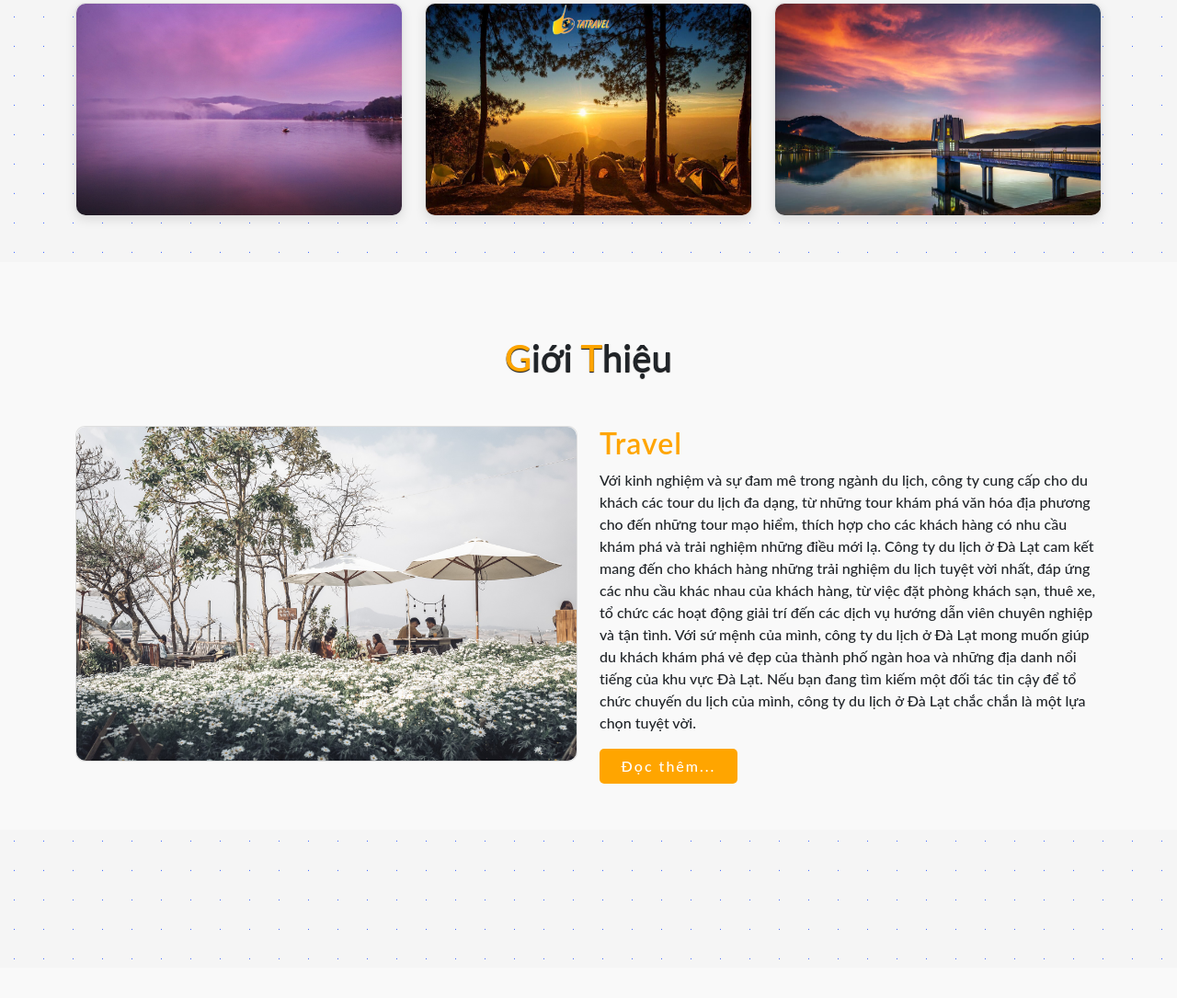
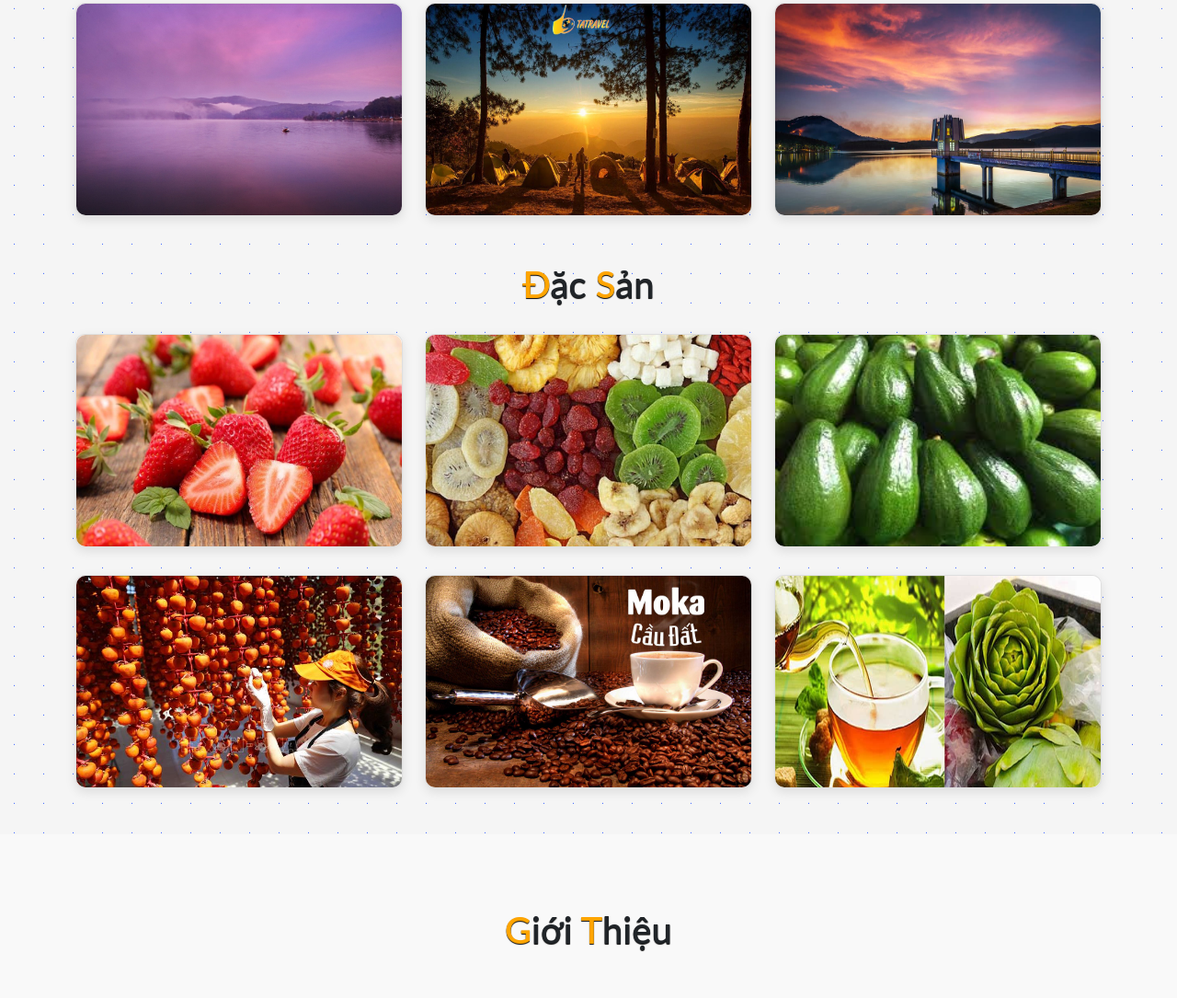
Before and after one commit to DimDimNe/DoAn, a plain HTML site: page index.html in a window 1280 px wide. Shown: the part 2966-4051 px from the top of the page at 92% size. Drawn offline with nearby package versions, Linux system fonts and the light colour scheme.

Commit message:
Add files via upload

```diff
--- a/index.html
+++ b/index.html
@@ -56,11 +56,16 @@
                 <a class="nav-link" href="#gallary">Triển Lãm</a>
               </li>
               <li class="nav-item">
+                <a class="nav-link" href="#dacsan">Đặc Sản</a>
+              </li>
+              <li class="nav-item">
                 <a class="nav-link" href="#about">Giới Thiệu</a>
               </li>
+
               <li class="nav-item">
                 <a class="nav-link" href="#modal-container">Đã Đặt</a>
               </li>
+
 
             </ul>
             <form class="d-flex">
@@ -487,6 +492,68 @@
     <!-- Section Gallary End -->
 
 
+    <!-- Section Gallary Start -->
+    <section class="gallary" id="dacsan">
+      <div class="container">
+
+        <div class="main-txt">
+          <h1><span>Đ</span>ặc <span>S</span>ản</h1>
+        </div>
+
+        <div class="row" style="margin-top: 30px;">
+          <div class="col-md-4 py-3 py-md-0"data-aos="flip-left"
+          data-aos-easing="ease-out-cubic"
+          data-aos-duration="3000">
+            <div class="card">
+              <img src="./images/dac-san-da-lat-lam-qua-dau-tuoi.jpg" alt="" height="230px">
+            </div>
+          </div>
+          <div class="col-md-4 py-3 py-md-0"data-aos="flip-left"
+          data-aos-easing="ease-out-cubic"
+          data-aos-duration="3000">
+            <div class="card">
+              <img src="./images/dac-san-da-lat.jpg" alt="" height="230px">
+            </div>
+          </div>
+          <div class="col-md-4 py-3 py-md-0" data-aos="flip-left"
+          data-aos-easing="ease-out-cubic"
+          data-aos-duration="3000">
+            <div class="card">
+              <img src="./images/images (1).jpg" alt="" height="230px">
+            </div>
+          </div>
+        </div>
+
+
+        <div class="row" style="margin-top: 30px;">
+          <div class="col-md-4 py-3 py-md-0" data-aos="flip-left"
+          data-aos-easing="ease-out-cubic"
+          data-aos-duration="3000">
+            <div class="card">
+              <img src="./images/vna_potal_du_lich_viet_nam_hong_treo_gio_-_dac_san_thu_hut_khach_du_lich_da_lat_stand.jpg" alt="" height="230px">
+            </div>
+          </div>
+          <div class="col-md-4 py-3 py-md-0" data-aos="flip-left"
+          data-aos-easing="ease-out-cubic"
+          data-aos-duration="3000">
+            <div class="card">
+              <img src="./images/4e4.jpg" alt="" height="230px">
+            </div>
+          </div>
+          <div class="col-md-4 py-3 py-md-0" data-aos="flip-left"
+          data-aos-easing="ease-out-cubic"
+          data-aos-duration="3000">
+            <div class="card">
+              <img src="./images/tra-atiso-dalat.jpg" alt="" height="230px">
+            </div>
+          </div>
+        </div>
+
+      </div>
+    </section>
+    <!-- Section Gallary End -->
+
+
 
 
 
```
Also changed, not shown: images/4e4.jpg (added), images/BIET THU 12 LE LAI DA LAT - HA HUU NET.jpg (added), images/BIET THU 12 LE LAI DA LAT - HA HUU NET2.jpg (added), images/biet-thu-co-da-lat-co-the-ban-chua-biet 5.jpg (added), images/dac-san-da-lat-lam-qua-dau-tuoi.jpg (added), images/dac-san-da-lat.jpg (added), images/hinh-anh-da-lat-homestay-giua-rung2.jpg (added), images/image006_1.jpg (added), images/images (1).jpg (added), images/lelai.jpg (added), images/tra-atiso-dalat.jpg (added), images/villa-dalat-45.jpg (added), images/vna_potal_du_lich_viet_nam_hong_treo_gio_-_dac_san_thu_hut_khach_du_lich_da_lat_stand.jpg (added).
